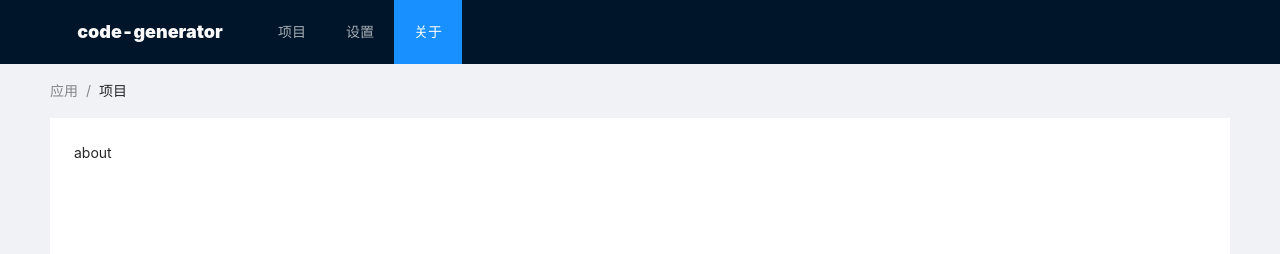
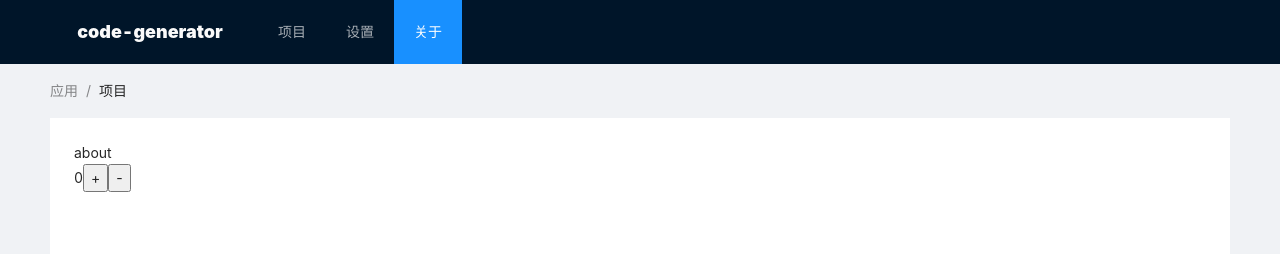
Before and after one commit to dorne/code-generator, a React (Create React App) app: page /about in a window 1280 px wide. Shown: the top 254 px of the page. Built offline with nearby package versions, Linux system fonts and the light colour scheme.

Commit message:
redux test

```diff
--- a/package.json
+++ b/package.json
@@ -21,10 +21,12 @@
     "react": "^16.13.1",
     "react-ace": "^9.1.1",
     "react-dom": "^16.13.1",
+    "react-redux": "^7.2.0",
     "react-router": "^5.2.0",
     "react-router-dom": "^5.2.0",
     "react-scripts": "3.4.1",
     "redux": "^4.0.5",
+    "redux-logger": "^3.0.6",
     "rmdir": "^1.2.0",
     "sequelize": "^6.2.3",
     "silly-datetime": "^0.1.2",
--- a/src/App.js
+++ b/src/App.js
@@ -8,6 +8,10 @@ import Settings from './pages/Settings';
 import About from './pages/About';
 
 import { NavLink, Route, Switch, withRouter } from 'react-router-dom';
+
+import { connect } from 'react-redux';
+import * as counterActions from './actions/counter';
+import { bindActionCreators } from 'redux';
 
 const { Header, Content, Footer } = Layout;
 
@@ -61,6 +65,21 @@ class App extends React.Component {
               <Route path="/settings/:id" component={Settings}></Route>
               <Route path="/about" component={About}></Route>
             </Switch>
+            {this.props.counter}
+            <button
+              onClick={() => {
+                this.props.counterActions.increment(20);
+              }}
+            >
+              +
+            </button>
+            <button
+              onClick={() => {
+                this.props.counterActions.decrement(10);
+              }}
+            >
+              -
+            </button>
           </div>
         </Content>
         <Footer style={{ textAlign: 'center' }}>Ant Design ©2018 Created by Ant UED</Footer>
@@ -69,4 +88,18 @@ class App extends React.Component {
   }
 }
 
-export default withRouter(App);
+const mapStateToProps = state => {
+  return {
+    counter: state.counter,
+  };
+};
+
+const mapDispatchToProps = dispatch => {
+  return {
+    counterActions: bindActionCreators(counterActions, dispatch),
+  };
+};
+
+const _withRouter = withRouter(App);
+
+export default connect(mapStateToProps, mapDispatchToProps)(_withRouter);
--- /dev/null
+++ b/src/actions/counter.js
@@ -0,0 +1,16 @@
+import * as actionType from '../constants/redux'
+
+
+export function increment(num){
+    return {
+        type: actionType.INCREMENT,
+        num
+    }
+}
+
+export function decrement(num){
+    return {
+        type: actionType.DECREMENT,
+        num
+    }
+}
--- /dev/null
+++ b/src/constants/redux.js
@@ -0,0 +1,2 @@
+export const INCREMENT = 'INCREMENT'
+export const DECREMENT = 'DECREMENT'
--- a/src/index.js
+++ b/src/index.js
@@ -9,14 +9,29 @@ import zhCN from 'antd/es/locale/zh_CN';
 
 import { BrowserRouter as Router } from 'react-router-dom';
 
+import { createStore, applyMiddleware } from 'redux';
+import { Provider } from 'react-redux';
+import rootReducers from './reducers';
+import {logger} from 'redux-logger'
+
+const store = createStore(rootReducers,{},applyMiddleware(logger));
+
+//store.subscribe(() => console.log('state:', store.getState()));
+
+const render = () => {
   ReactDOM.render(
     <ConfigProvider locale={zhCN}>
+      <Provider store={store}>
         <Router>
           <App />
         </Router>
+      </Provider>
     </ConfigProvider>,
     document.getElementById('root'),
   );
+};
+
+render();
 
 // If you want your app to work offline and load faster, you can change
 // unregister() to register() below. Note this comes with some pitfalls.
--- a/src/pages/About.jsx
+++ b/src/pages/About.jsx
@@ -7,6 +7,9 @@ class About extends React.Component {
   }
 
   componentDidMount() {
+    console.log('About componentDidMount');
+    console.log(this.props);
+    console.log('About end componentDidMount');
   }
 
   render() {
--- /dev/null
+++ b/src/reducers/counter.js
@@ -0,0 +1,14 @@
+import * as actionType from '../constants/redux'
+
+const counter = (state = 0, action) => {
+  switch (action.type) {
+    case actionType.INCREMENT:
+      return state + action.num;
+    case actionType.DECREMENT:
+      return state - action.num;
+    default:
+      return state;
+  }
+};
+
+export default counter;
--- /dev/null
+++ b/src/reducers/index.js
@@ -0,0 +1,8 @@
+import counter from './counter'
+import { combineReducers } from 'redux'
+
+const rootReducers = combineReducers({
+    counter
+})
+
+export default rootReducers
```
Also changed, not shown: 1 other file (tests, documents, lock files or other folders). Lines whose indentation alone changed are shown as unchanged.
